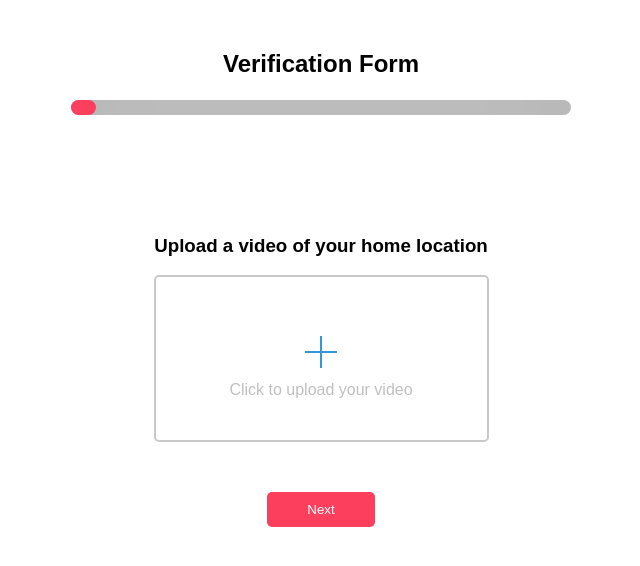
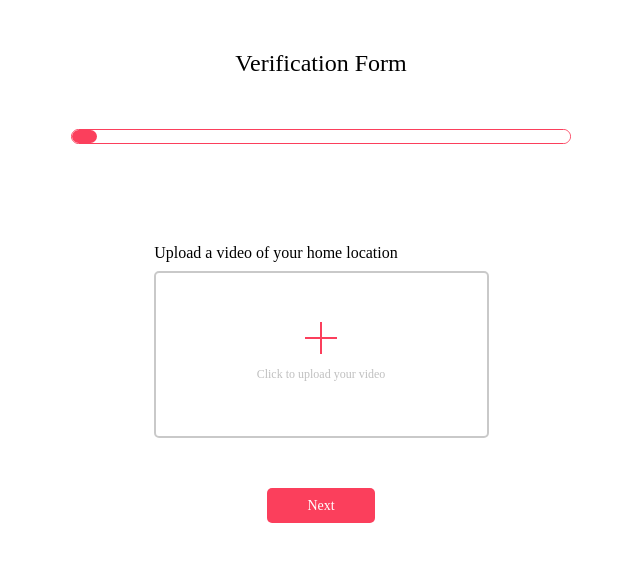
Before and after one commit to HNGi7-Team-Falcon/fundmylaptop-frontend, a plain HTML site: page Verification form for fundee/verification_Page1.html in a window 1280 px wide. Shown: the whole page, without its empty margins (319-959 px from the left). Drawn offline with Linux system fonts and the light colour scheme.

Commit message:
type: Verification form for fundees(1-8); feat:Font, color, spacing and other changes made

```diff
--- a/Verification form for fundee/verification_Page1.html
+++ b/Verification form for fundee/verification_Page1.html
@@ -11,7 +11,6 @@
     html,
     body {
         overflow: hidden;
-        font-family: 'Raleway', sans-serif;
         text-align: center;
         position: relative;
     }
@@ -23,6 +22,9 @@
     progress {
         width: 500px;
         height: 15px;
+        border: 1px solid #FB3F5C;
+        border-radius: 10px;
+        box-sizing: border-box;
     }
 
     progress[value] {
@@ -31,19 +33,27 @@
     }
 
     progress[value]::-webkit-progress-bar {
-        background-color: #eee;
+        background-color: white;
         border-radius: 10px;
-        box-shadow: 0 2px 5pc rgba(0, 0, 0, 0.25) inset;
     }
 
     progress[value]::-webkit-progress-value {
-        background-color: #FB3F5C;;
+        background-color: #FB3F5C;
+        ;
         border-radius: 10px;
     }
 
     .ver_body {
         position: relative;
         margin: 50px auto;
+    }
+
+    .ver_body h2 {
+        position: relative;
+        margin: 50px auto;
+        font-family: DM Sans;
+        font-style: normal;
+        font-weight: normal;
     }
 
     .status {
@@ -53,6 +63,19 @@
     .upload_section {
         margin: auto;
     }
+
+    .upload_section h3 {
+        margin: auto;
+        font-family: DM Sans;
+        font-style: normal;
+        font-weight: normal;
+        font-size: 16px;
+        line-height: 16px;
+        color: #000000;
+        padding-bottom: 10px;
+        padding-right: 90px;
+    }
+
     .upload_video {
         margin: auto;
         width: 335px;
@@ -65,10 +88,16 @@
 
     .upload_video svg {
         margin: auto;
-        padding-top: 50px;
+        padding-top: 40px;
+        cursor: pointer;
     }
+
     .upload_video p {
         margin: auto;
+        font-family: DM Sans;
+        font-style: normal;
+        font-size: 12px;
+        font-weight: normal;
         color: #C0C0C0;
     }
 
@@ -87,19 +116,27 @@
         background: #FB3F5C;
         border-radius: 5px;
         border: none;
-        color: white;
         cursor: pointer;
+        font-family: DM Sans;
+        font-style: normal;
+        font-weight: 500;
+        font-size: 14px;
+        line-height: 16px;
+        color: #FFFFFF;
     }
+
     .b-button button:hover {
         background: red;
         transform: scale(1.07);
         transition: all 1s;
     }
-    @media screen and (max-width: 780px){
+
+    @media screen and (max-width: 780px) {
         progress {
             width: 350px;
             height: 15px;
         }
+
         .upload_video {
             margin: auto;
             width: 300px;
@@ -124,13 +161,13 @@
                 <label for="image">
                     <input type="file" name="image" id="image" style="display:none;" />
                     <svg xmlns="http://www.w3.org/2000/svg" x="0px" y="0px" width="50" height="50" viewBox="0 0 172 172"
-                        style=" fill:#000000; cursor: pointer;">
+                        style=" fill:#000000;">
                         <g fill="none" fill-rule="nonzero" stroke="none" stroke-width="1" stroke-linecap="butt"
                             stroke-linejoin="miter" stroke-miterlimit="10" stroke-dasharray="" stroke-dashoffset="0"
                             font-family="none" font-weight="none" font-size="none" text-anchor="none"
                             style="mix-blend-mode: normal">
                             <path d="M0,172v-172h172v172z" fill="none"></path>
-                            <g fill="#3498db">
+                            <g fill="#fb3f5c">
                                 <path d="M82.56,30.96v51.6h-51.6v6.88h51.6v51.6h6.88v-51.6h51.6v-6.88h-51.6v-51.6z">
                                 </path>
                             </g>
```
Also changed, not shown: Verification form for fundee/verification_Page2.html (+42 -9 lines), Verification form for fundee/verification_Page3.html (+46 -13 lines), Verification form for fundee/verification_Page4.html (+28 -6 lines), Verification form for fundee/verification_Page5.html (+43 -12 lines), Verification form for fundee/verification_Page6.html (+29 -8 lines), Verification form for fundee/verification_Page7.html (+32 -8 lines), Verification form for fundee/verification_Page8.html (+32 -7 lines), Verification form for fundee/verification_Page9.html (+41 -9 lines). Lines whose indentation alone changed are shown as unchanged.
